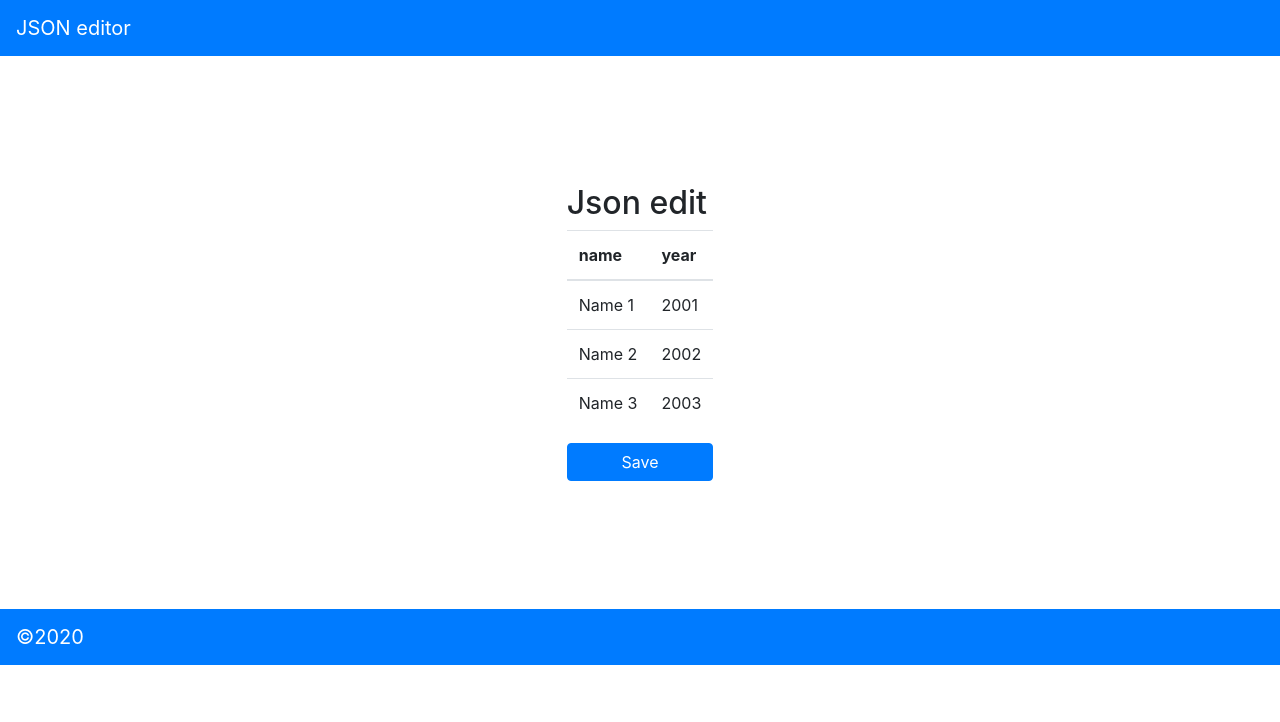
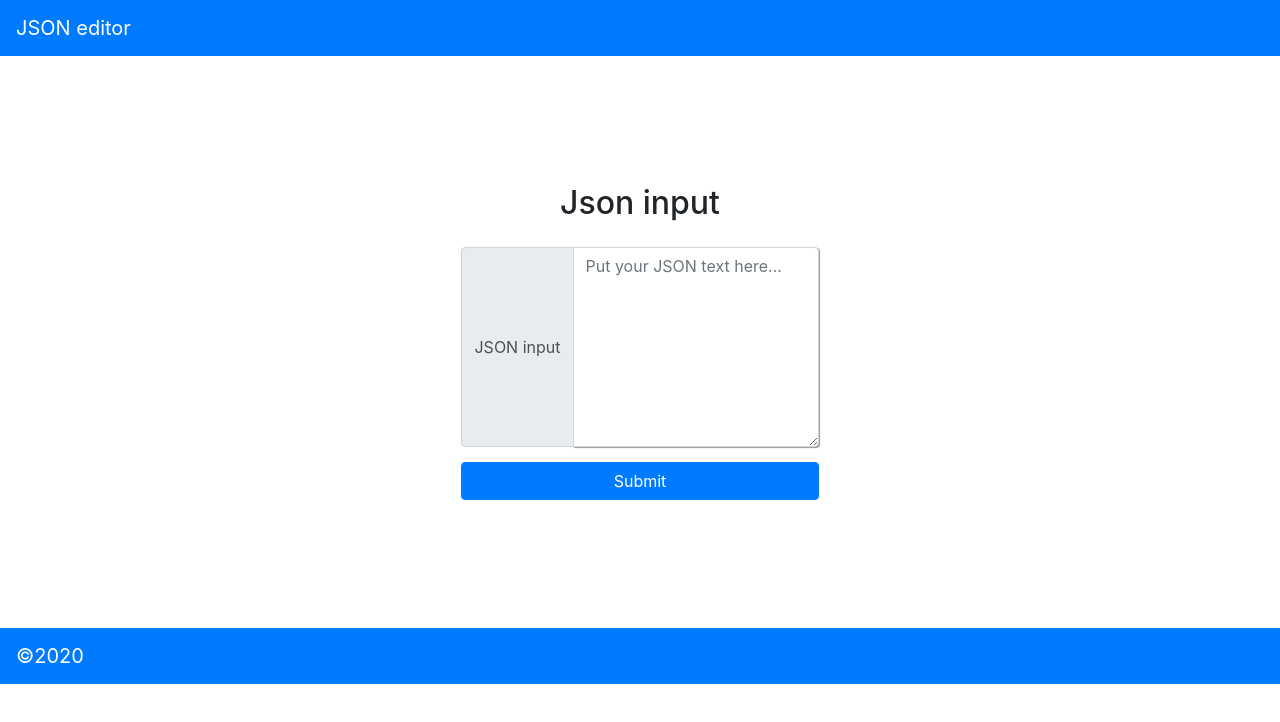
Before and after one commit to soldor37/jsonEditor, an Angular app: page / in a window 1280 px wide. Shown: the top 722 px of the page. Built offline with nearby package versions, Linux system fonts and the light colour scheme.

Commit message:
get text in var from input

```diff
--- a/src/app/app.component.html
+++ b/src/app/app.component.html
@@ -1,7 +1,7 @@
 <div class="app">
   <div class="page">
-    <!-- <app-jsonInput></app-jsonInput> -->
-   <app-jsonEdit></app-jsonEdit>
+    <app-jsonInput></app-jsonInput>
+   <!-- <app-jsonEdit></app-jsonEdit> -->
    <!-- <app-jsonSave></app-jsonSave> -->
   </div>
 </div>
--- a/src/app/json-edit/json-edit.component.html
+++ b/src/app/json-edit/json-edit.component.html
@@ -3,7 +3,7 @@
     <div class="table-responsive">
         <div class="table">
             <table class="jsonTable">
-                <thead>
+                <thead class="thead-dark">
                     <tr>
                         <th scope="col" *ngFor="let item of tmpJson[0] | keyvalue">{{item.key}}</th>
                     </tr>
--- a/src/app/json-edit/json-edit.component.ts
+++ b/src/app/json-edit/json-edit.component.ts
@@ -9,15 +9,19 @@ export class JsonEditComponent implements OnInit {
   tmpJson = [
     {
       "name": "Name 1",
-      "year": "2001"
+      "year": "2001",
+      "jopa" : "yes"
+
     },
     {
       "name": "Name 2",
-      "year": "2002"
+      "year": "2002",
+      "jopa" : "no"
     },
     {
       "name": "Name 3",
-      "year": "2003"
+      "year": "2003",
+      "jopa" : "mb"
     }
   ]
 
--- a/src/app/jsonInput/jsonInput.component.html
+++ b/src/app/jsonInput/jsonInput.component.html
@@ -4,7 +4,7 @@
         <div class="input-group-prepend">
             <span class="input-group-text">JSON input</span>
         </div>
-        <textarea class="jsonInput-form__input form-control" aria-label="JSON input"></textarea>
+        <textarea class="jsonInput-form__input form-control" aria-label="JSON input" placeholder="Put your JSON text here..." [(ngModel)]="textInput"></textarea>
     </div>
     <button class="inputJson-form__submit btn btn-primary " type="button">Submit</button>
 </div>
--- a/src/app/jsonInput/jsonInput.component.ts
+++ b/src/app/jsonInput/jsonInput.component.ts
@@ -5,4 +5,6 @@ import {Component} from '@angular/core'
     templateUrl: './jsonInput.component.html',
     styleUrls: ['./jsonInput.component.css']
 })
-export class JsonInputComponent {}
+export class JsonInputComponent {
+    textInput: string = '';
+}
--- a/src/styles.css
+++ b/src/styles.css
@@ -2,3 +2,10 @@
 .footer{
     width: 100%;
 }
+textarea {
+    padding: 10px;
+    line-height: 1.5;
+    border-radius: 5px;
+    border: 1px solid #ccc;
+    box-shadow: 1px 1px 1px #999;
+}
```
Also changed, not shown: src/app/app.module.ts (+6 -2 lines).
